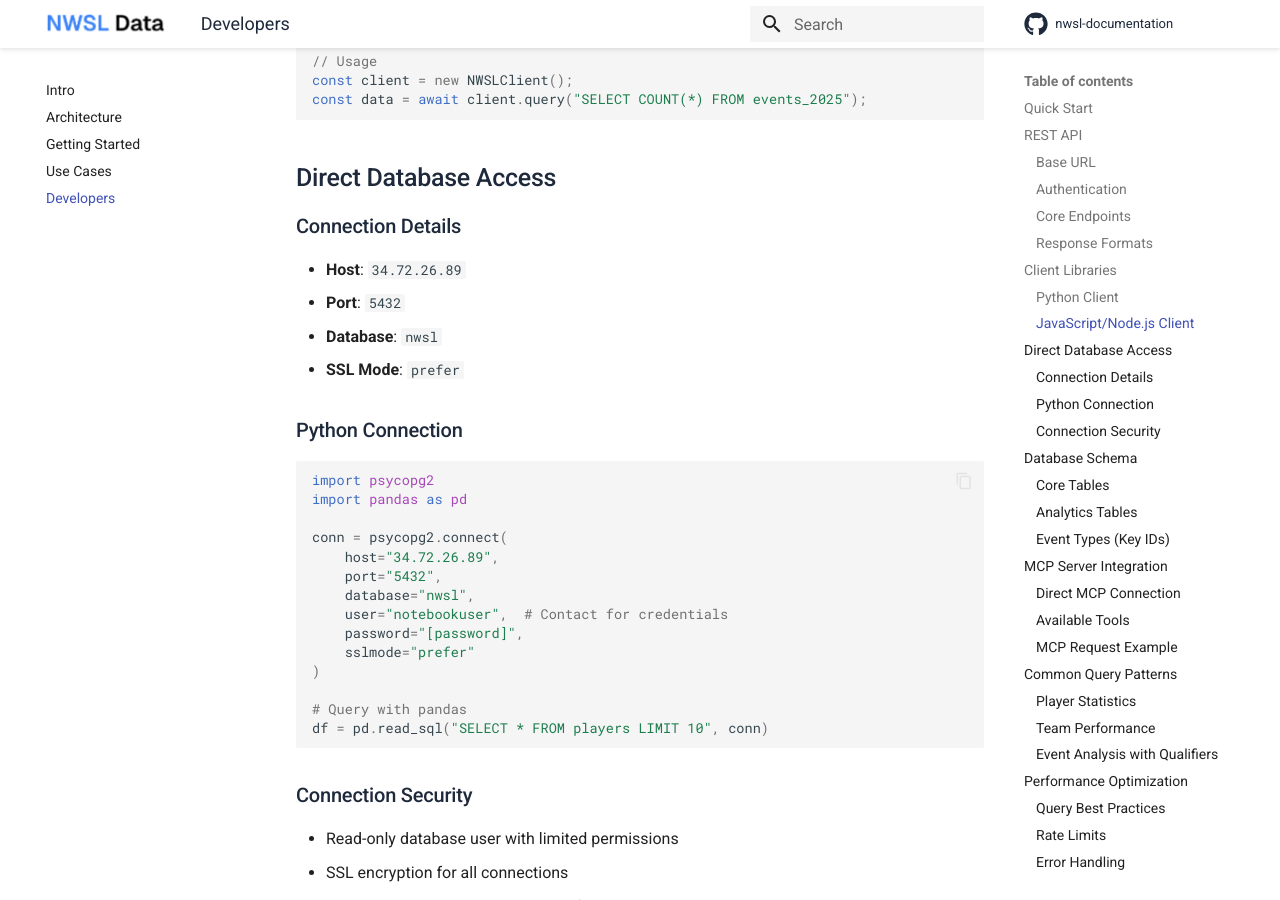
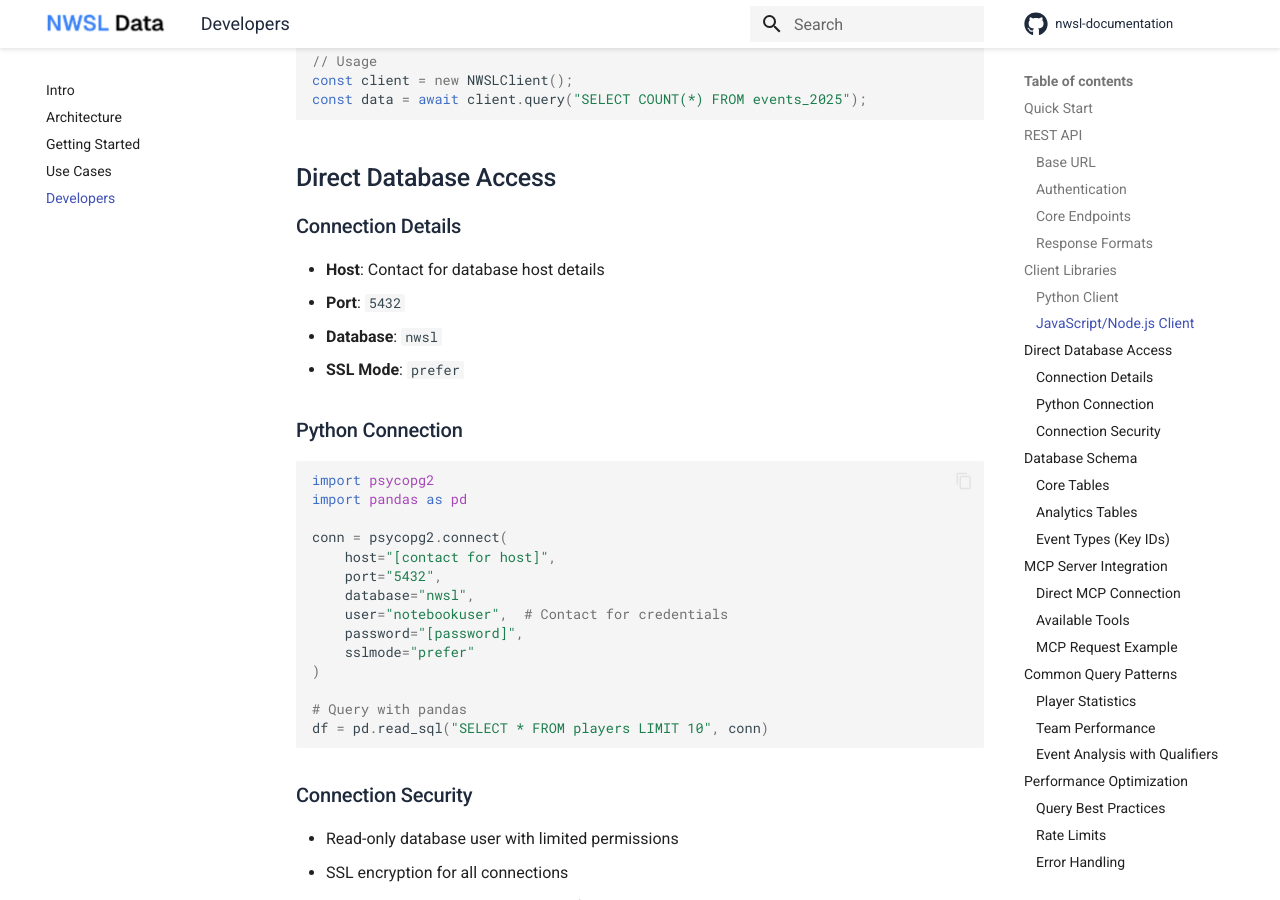
Before and after one commit to tom-mcmillan/nwsl-documentation, an MkDocs documentation site: the page built from docs/developers.md, in a window 1280 px wide and 900 px high, scrolled down 2738 px. Built offline with MkDocs 1.6.1 and Material for MkDocs 9.7.7, drawn with Linux system fonts in a browser that asks for light colours; comment, search, counter and statistics services are not loaded.

Commit message:
Remove database IP address from public documentation
Replace hardcoded database IP with placeholder text for security.
Users should contact for connection details rather than having
infrastructure IPs exposed in public documentation.

🤖 Generated with [Claude Code](https://claude.ai/code)

Co-Authored-By: Claude <noreply@anthropic.com>

```diff
--- a/docs/developers.md
+++ b/docs/developers.md
@@ -131,7 +131,7 @@ const data = await client.query("SELECT COUNT(*) FROM events_2025");
 ## Direct Database Access
 
 ### Connection Details
-- **Host**: `34.72.26.89`
+- **Host**: Contact for database host details
 - **Port**: `5432`
 - **Database**: `nwsl`
 - **SSL Mode**: `prefer`
@@ -142,7 +142,7 @@ import psycopg2
 import pandas as pd
 
 conn = psycopg2.connect(
-    host="34.72.26.89",
+    host="[contact for host]",
     port="5432",
     database="nwsl",
     user="notebookuser",  # Contact for credentials
```
Also changed, not shown: docs/database.md (+3 -3 lines).
